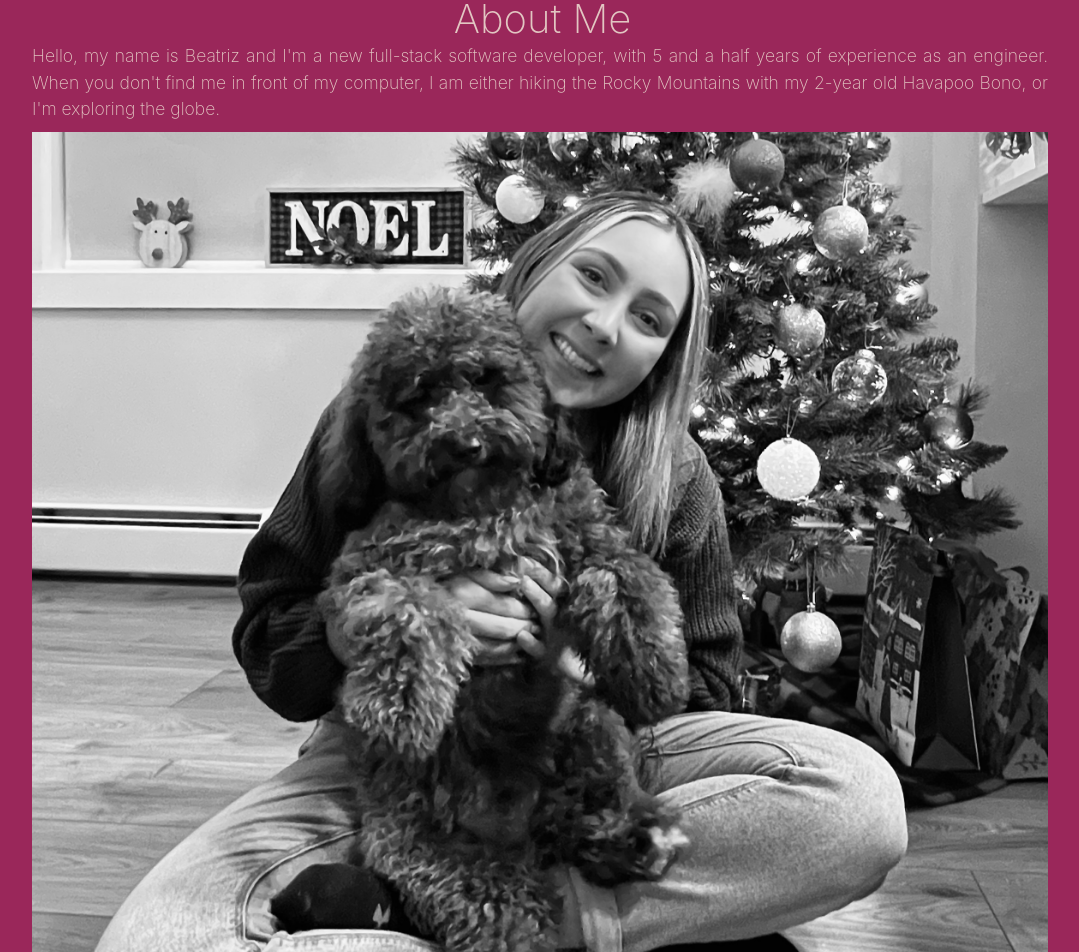
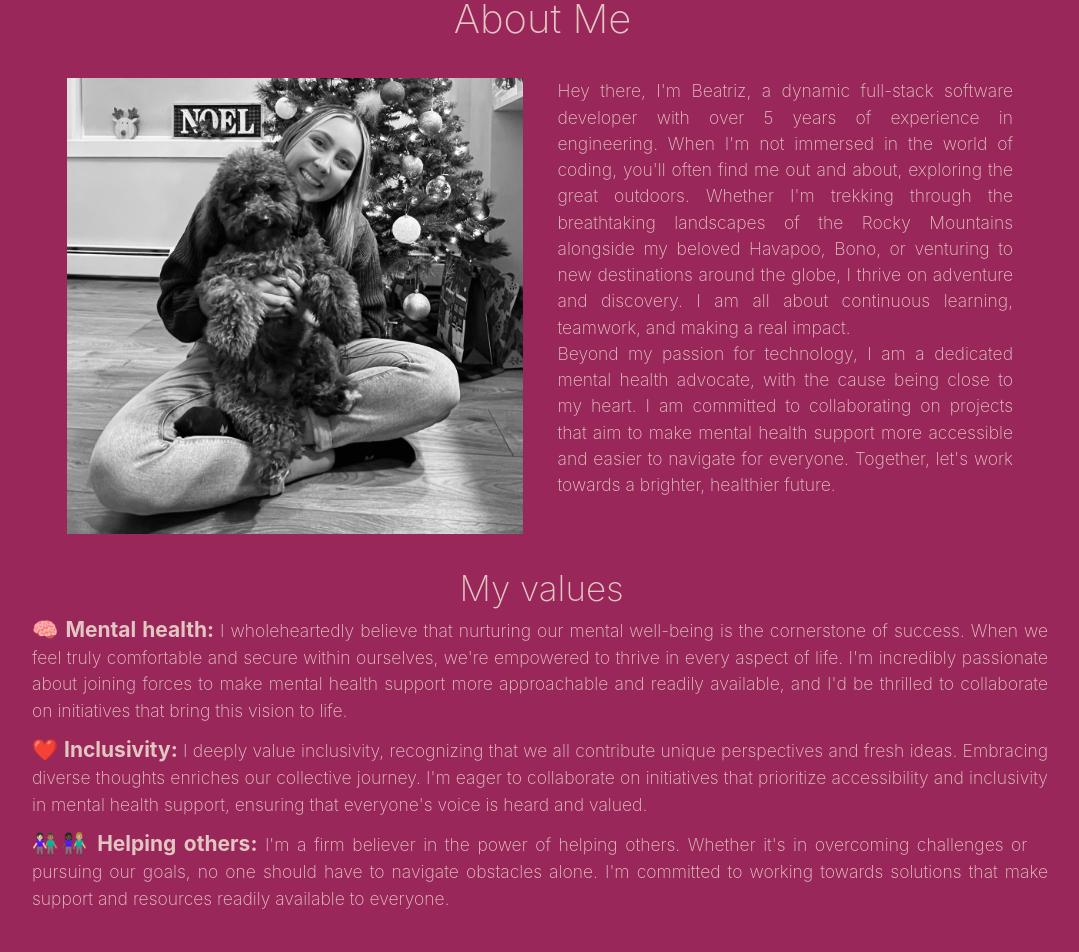
Before and after one commit to BeaBravo/react-portfolio, a React (Vite) app: page / in a window 1280 px wide. Shown: the part 80-1032 px from the top of the page, without its empty margins (100-1179 px from the left). Built offline with nearby package versions, Linux system fonts and the light colour scheme.

Commit message:
added more info on the about me page

```diff
--- a/src/App.css
+++ b/src/App.css
@@ -189,6 +189,10 @@
       justify-content: flex-start;
     }
 
+    #about-me div {
+      display: flex;
+      padding: 1em;
+    }
 
 
 
--- a/src/pages/About.jsx
+++ b/src/pages/About.jsx
@@ -4,14 +4,42 @@ export default function About() {
     return (
         <div id='about-me'>
             <h1>About Me</h1>
-            <p>
-                Hello, my name is Beatriz and I'm a new full-stack software
-                developer, with 5 and a half years of experience as an engineer.
-                When you don't find me in front of my computer, I am either hiking
-                the Rocky Mountains with my 2-year old Havapoo Bono, or I'm
-                exploring the globe.
+            <div>
+
+                <img src={profilePic} alt='picture of me' style={{ width: 'auto', maxWidth: '50%', padding: '1em' }} />
+                <p style={{ padding: '1em' }}>
+                    Hey there, I'm Beatriz, a dynamic full-stack software developer with over 5 years of experience in engineering.
+                    When I'm not immersed in the world of coding, you'll often find me out and about, exploring the great outdoors.
+                    Whether I'm trekking through the breathtaking landscapes of the Rocky Mountains alongside my beloved Havapoo, Bono,
+                    or venturing to new destinations around the globe, I thrive on adventure and discovery. I am all about continuous learning,
+                    teamwork, and making a real impact.
+                    < br>
+                    </br>
+                    Beyond my passion for technology, I am a dedicated mental health advocate, with the cause being close to my heart.
+                    I am committed to collaborating on projects that aim to make mental health support more accessible and easier to navigate
+                    for everyone. Together, let's work towards a brighter, healthier future.
+                </p>
+            </div>
+            <h2>My values</h2>
+            <p><span style={{ fontWeight: 'bold', fontSize: 'larger' }}>🧠 Mental health:</span> I wholeheartedly believe that nurturing our
+                mental well-being is the cornerstone of success. When we feel truly comfortable and secure within ourselves, we're empowered to
+                thrive in every aspect of life. I'm incredibly passionate about joining forces to make mental health support more approachable and
+                readily available, and I'd be thrilled to collaborate on initiatives that bring this vision to life.
             </p>
-            <img src={profilePic} alt='picture of me' style={{width: '100%'}} />
+            <p><span style={{ fontWeight: 'bold', fontSize: 'larger' }}>❤️ Inclusivity:</span> I deeply value inclusivity, recognizing that we all
+                contribute unique perspectives and fresh ideas. Embracing diverse thoughts enriches our collective journey. I'm eager to collaborate
+                on initiatives that prioritize accessibility and inclusivity in mental health support, ensuring that everyone's voice is heard and valued.
+            </p>
+            <p><span style={{ fontWeight: 'bold', fontSize: 'larger' }}>👩🏻‍🤝‍👨🏽👩🏿‍🤝‍👨🏼 Helping others:</span> I'm a firm believer in the power of helping others.
+                Whether it's in overcoming challenges or pursuing our goals, no one should have to navigate obstacles alone. I'm committed
+                to working towards solutions that make support and resources readily available to everyone.
+            </p>
+            <br></br>
+            <h3>Navigate my site</h3>
+            <p>You can find my deployed apps under the <a style={{textDecoration:'none'}} href='/Portfolio'>Portfolio</a> tab</p>
+            <p>Additionally you can find a link to my GitHub and LinkedIn page on the footer</p>
+            <p>You can contact me directly by sending me a message using the form in the <a href='/Contact'>Contact Me</a> tab</p>
+
         </div>
     );
 }
```
